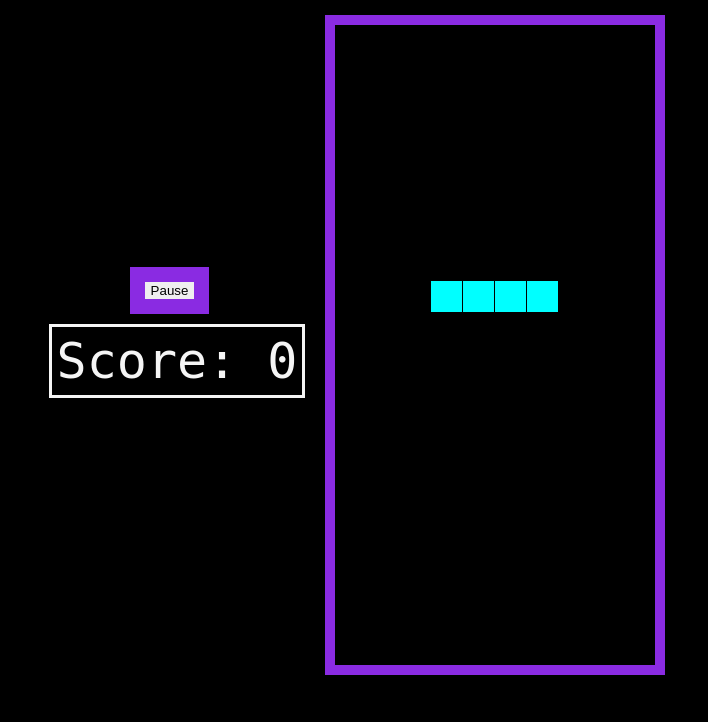
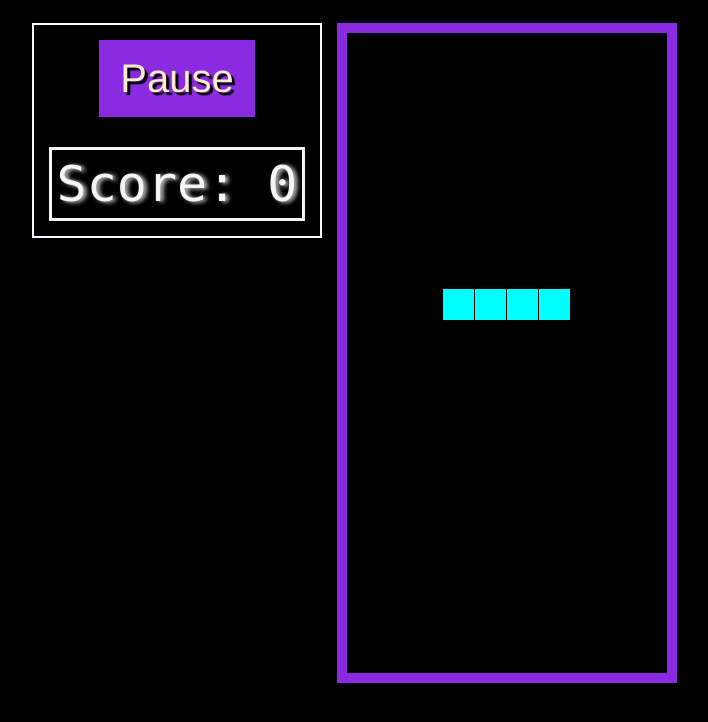
Before and after one commit to nox-13943/college-final-project, a plain HTML site: page index.html in a window 1280 px wide. Shown: the whole page, without its empty margins (293-1001 px from the left). Drawn offline with Linux system fonts and the light colour scheme; files that its build step writes are made by us from their sources; files whose address does not match are found by name.

Commit message:
Add files via upload

```diff
--- a/index.html
+++ b/index.html
@@ -7,7 +7,7 @@
     <link rel="stylesheet" href="css/style.css">
 </head>
 <body>
-    <div>
+    <div class="non-game">
         <button id="pauseButton" class="Pause" onclick="space()">Pause</button>
         <div id="scoreDisplay">Score: 0</div>
     </div>
--- a/style.css
+++ b/style.css
@@ -1,9 +1,8 @@
 body{
     height: 100%;
-    margin: 0;
     background: black;
     display: flex;
-    align-items: center;
+    align-items: start;
     justify-content: center;
 }
 
@@ -12,10 +11,11 @@ body{
     font-family: 'monospace', sans-serif;
     font-size: 50px;
     color: whitesmoke;
-    text-shadow: 2px 2px 4px rgba(0, 0, 0, 0.5);
+    text-shadow: 3px 1px 4px rgb(202, 202, 202);
     z-index: 10;
     border: 3px solid whitesmoke;
     padding: 5px;
+    margin: 15px;
 }
 
 canvas{
@@ -26,14 +26,20 @@ canvas{
 
 .Pause{
     border: 15px solid blueviolet;
-    margin-right: 15px;
+    background-color: blueviolet;
+    color:blanchedalmond;
+    text-shadow: 3px 3px 1px rgb(0, 0, 0);
+    margin: 15px;
+    font-size:40px;
+    font-family: 'Franklin Gothic Medium', 'Arial Narrow', Arial, sans-serif;
 }
 
-
-div{
-    margin: 10px;
+.non-game {
+    margin: 15px;
     display: flex;
     flex-direction: column;
+    border: 2px solid ghostwhite;
+    margin: none;
     justify-content: center;
     align-items: center;
 }
```
Also changed, not shown: script.js (line endings or trailing spaces).
